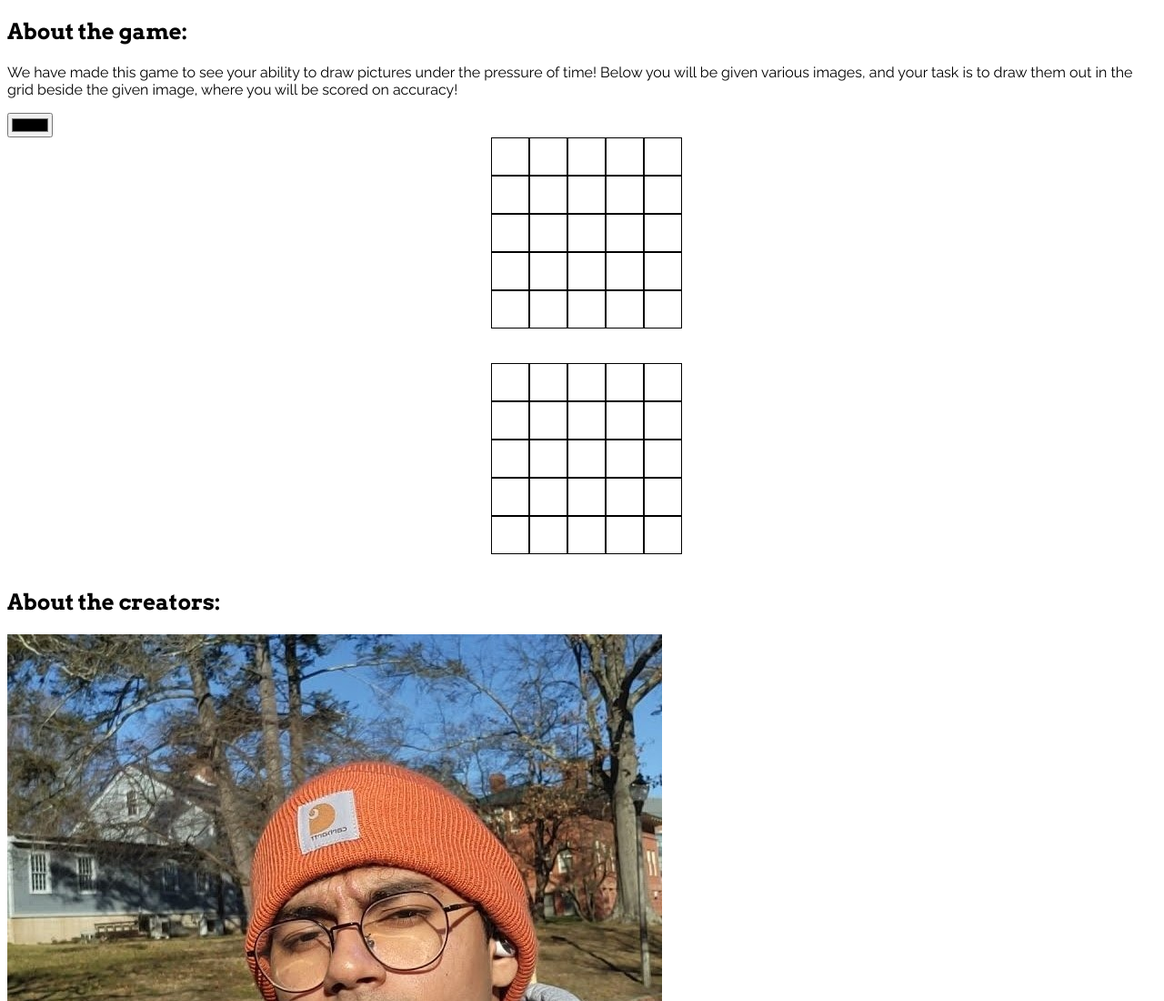
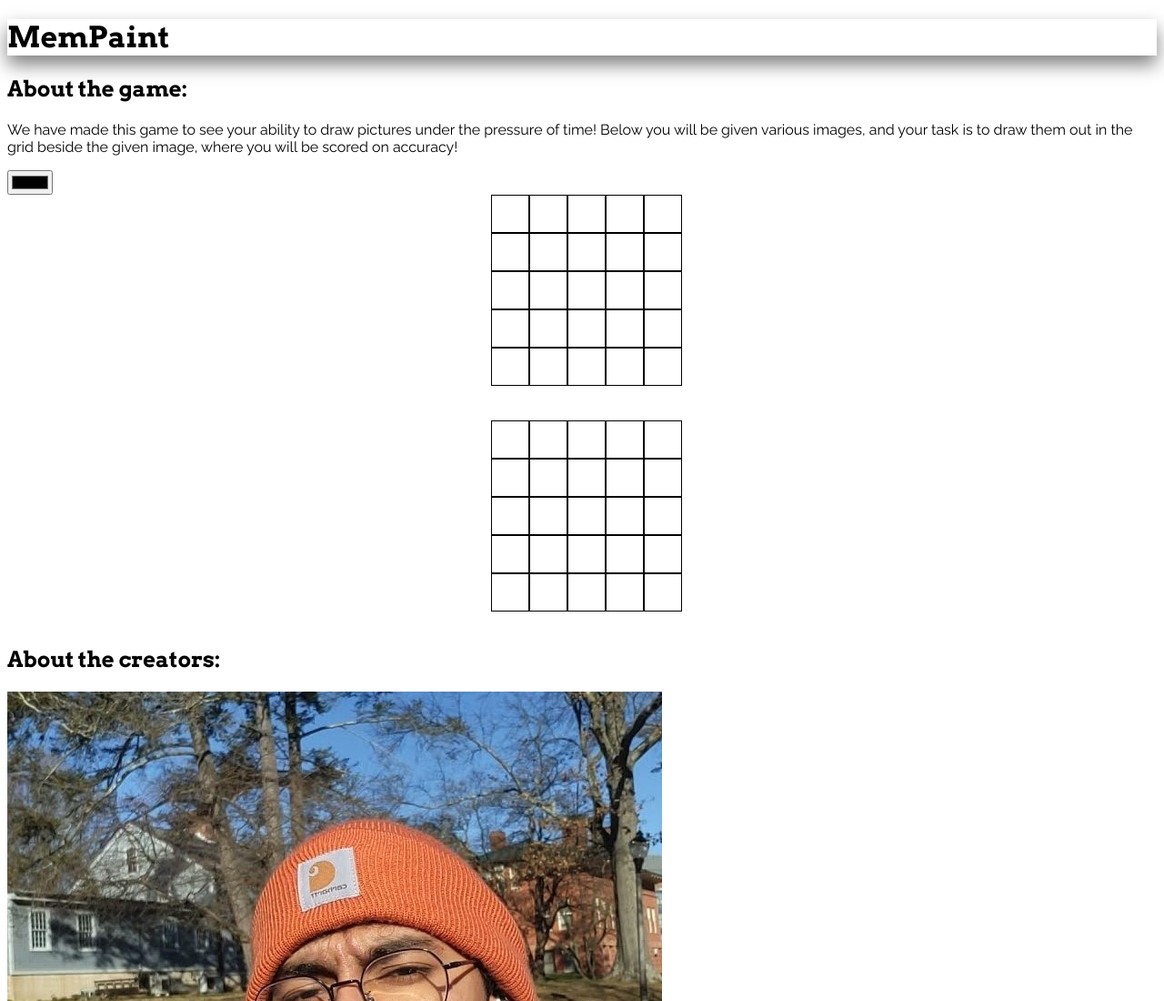
Before and after one commit to sam-s04/HackUMass-VSV, a website with bundled scripts: page index.html in a window 1280 px wide. Shown: the top 1100 px of the page at 91% size. Built offline with nearby package versions, Linux system fonts and the light colour scheme.

Commit message:
Adding title card and some styling

```diff
--- a/index.html
+++ b/index.html
@@ -3,12 +3,15 @@
 
 <head>
     <meta charset="UTF-8" />
-    <title>Pixel Art Game</title>
+    <title>MemPaint</title>
     <script type="module" src="main.js" defer></script>
     <link rel="stylesheet" href="main.css" />
 </head>
 
 <body>
+    <div class="title-card">
+        <h1>MemPaint</h1>
+    </div>
     <div class="about-game">
         <h2>About the game:</h2>
         <p>We have made this game to see your ability to draw pictures under the pressure of time!
--- a/main.css
+++ b/main.css
@@ -11,6 +11,10 @@ p {
     font-family: 'Raleway', monospace;
 }
 
+.title-card {
+    box-shadow: 0px 10px 20px rgba(0, 0, 0, 0.5);
+}
+
 .pixel {
     height: 40px;
     width: 40px;
```
